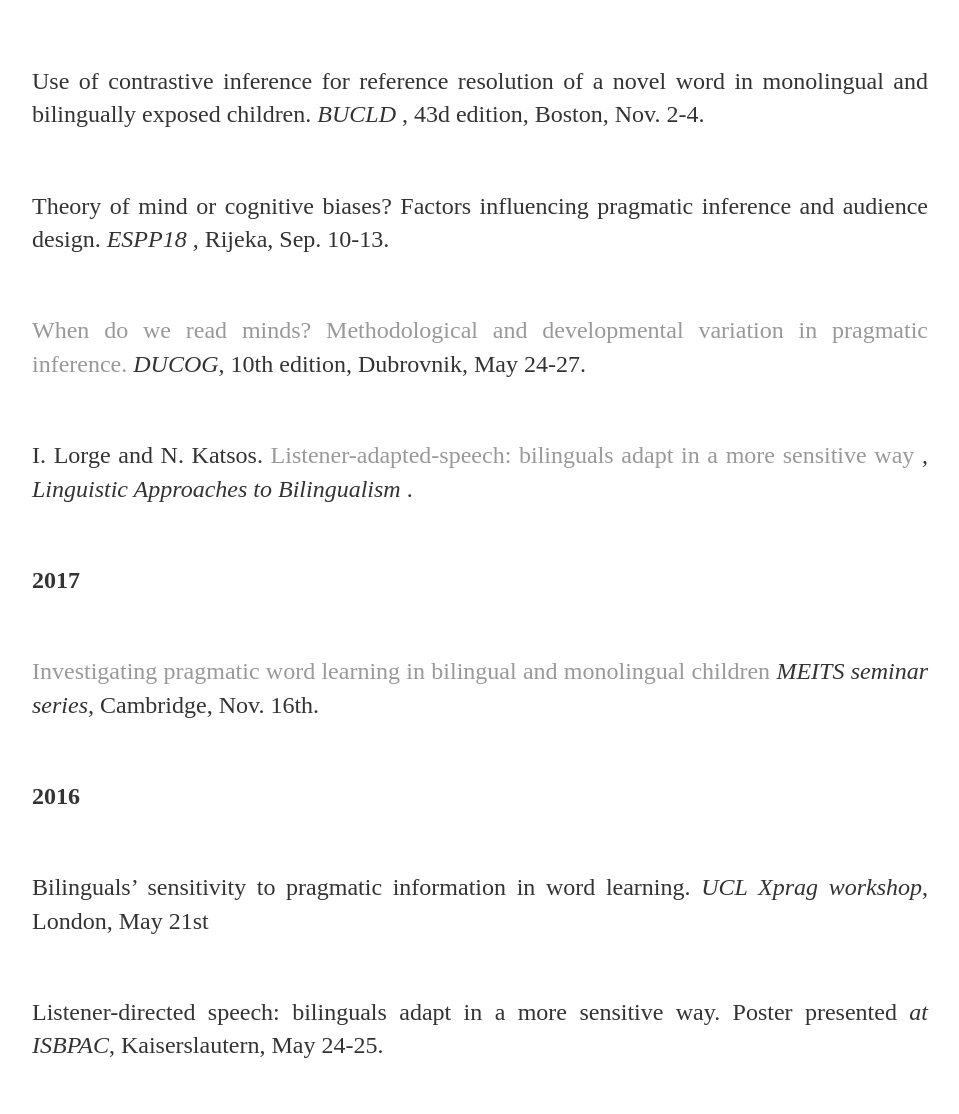
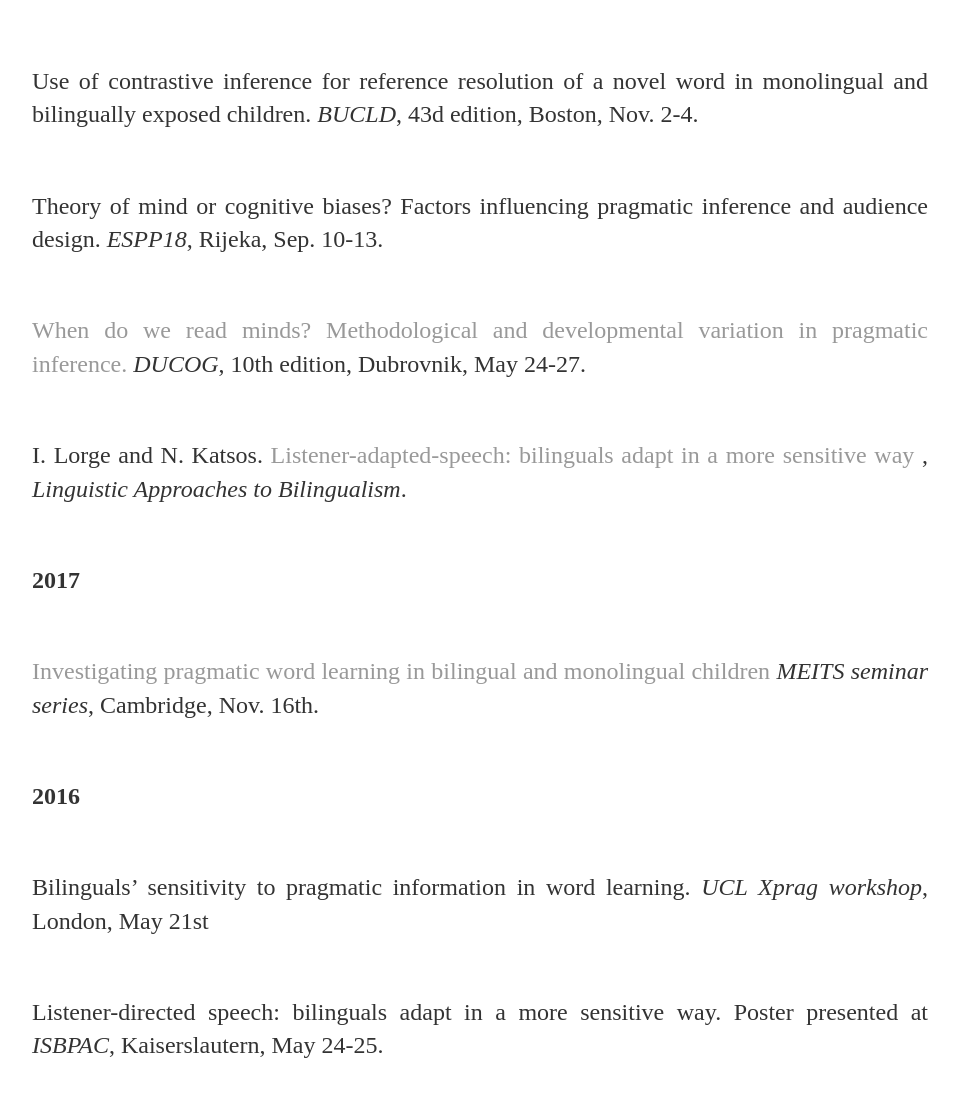
Before and after one commit to isabellelorge/isabellelorge.github.io, a Jekyll site: the page built from Publications.html, in a window 1280 px wide. Shown: the part 162-1276 px from the top of the page, without its empty margins (160-1119 px from the left). Built offline with Jekyll 4.4.1, drawn with Linux system fonts in a browser that asks for light colours; part of the change alters nothing that is shown.

```diff
--- a/Publications.html
+++ b/Publications.html
@@ -17,11 +17,11 @@ title: Talks and publications
 <br> </p>
 <p><br>
 Use of contrastive inference for reference resolution of a novel word in monolingual
-and bilingually exposed children. <i>BUCLD </i>, 43d edition, Boston, Nov. 2-4.
+and bilingually exposed children. <i>BUCLD</i>, 43d edition, Boston, Nov. 2-4.
 <br> </p>
 <p><br>
 Theory of mind or cognitive biases? Factors influencing pragmatic inference and
-audience design. <i>ESPP18 </i>, Rijeka, Sep.
+audience design. <i>ESPP18</i>, Rijeka, Sep.
 10-13.
 <br> </p>
 
@@ -32,7 +32,7 @@ inference.</a> <i>DUCOG</i>, 10th edition, Dubrovnik, May 24-27.
 
 <p><br>
 I. Lorge and N. Katsos.<a href="/Lorge_Katsos_2018.pdf"> Listener-adapted-speech: bilinguals adapt in a more
-sensitive way </a>, <i>Linguistic Approaches to Bilingualism </i>.
+sensitive way </a>, <i>Linguistic Approaches to Bilingualism</i>.
 
 <br> </p>
 
@@ -55,8 +55,7 @@ Bilinguals’ sensitivity to pragmatic information in word learning. <i>UCL Xpra
 London, May 21st
 <br> </p>
 <p><br>
-Listener-directed speech: bilinguals adapt in a more sensitive way. Poster presented<i>
-at ISBPAC</i>,
+Listener-directed speech: bilinguals adapt in a more sensitive way. Poster presented at <i>ISBPAC</i>,
 Kaiserslautern, May 24-25.
 <br> </p>
 
```
